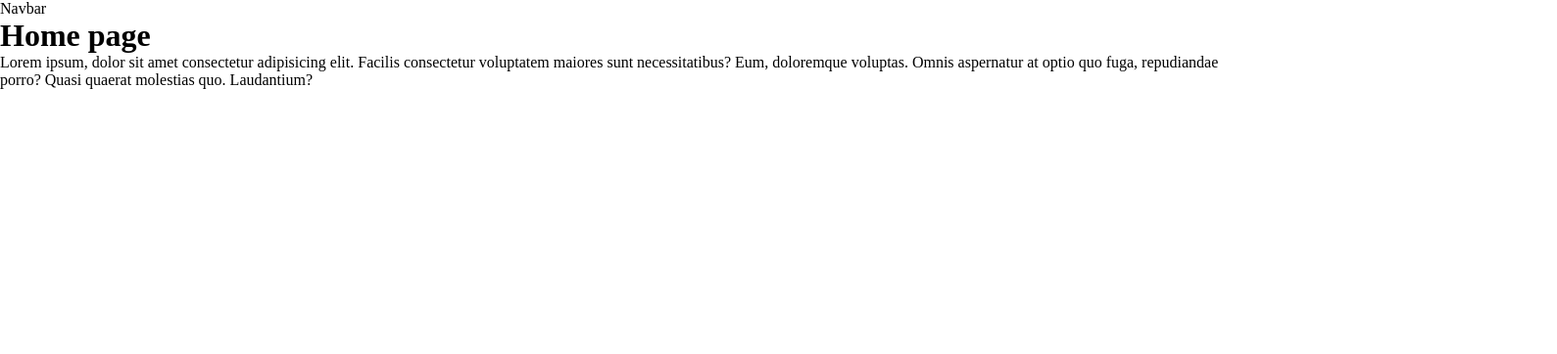
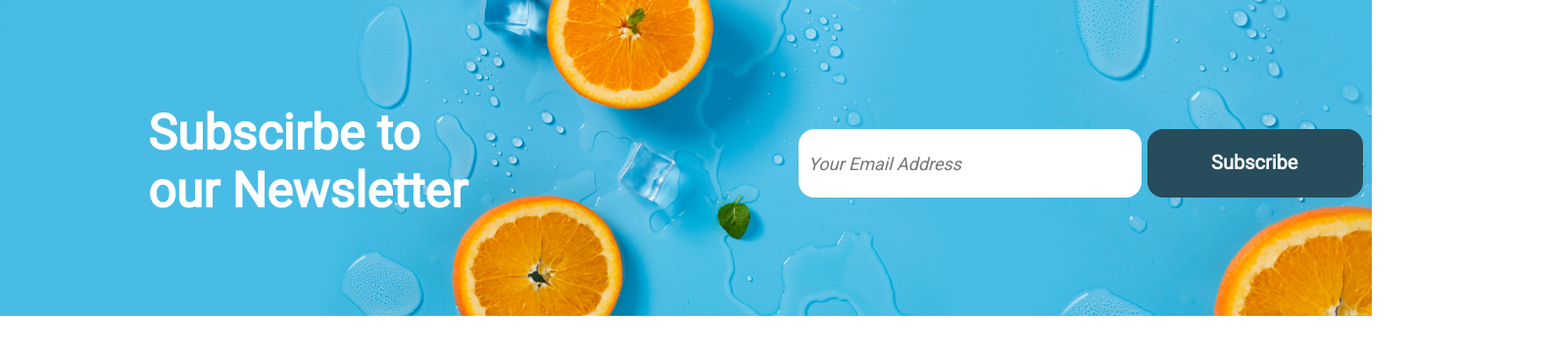
Before and after one commit to BrownEdgar/Organik-food, a React (Vite) app: page / in a window 1280 px wide. Shown: the top 362 px of the page at 98% size, 1589 px wide, since content can reach past the window. Built offline with nearby package versions, Linux system fonts and the light colour scheme.

Commit message:
feature/7010 done

```diff
--- /dev/null
+++ b/src/components/feature/7010/App.css
@@ -0,0 +1,82 @@
+@import url('https://fonts.googleapis.com/css2?family=Roboto&display=swap');
+img {
+  Width: 1400px;
+  Height: 323px;
+  Top: 9981px;
+  Left: 260px;
+}
+
+.container {
+  Width: 2084px;
+  Height: 739px;
+  Top: 9635px;
+  Left: -93px;
+}
+
+.section {
+  Width: 1258px;
+  Height: 113px;
+  Left: 331px;
+  Gap: 326px;
+  position: absolute;
+}
+
+.section-box1 {
+  Width: 357px;
+  Height: 113px;
+  top: -220px;
+  left: -180px;
+  position: absolute;
+}
+
+.p {
+  position: absolute;
+  font-family: Roboto;
+  right: 30px;
+  font-weight: 800;
+  font-size: 50px;
+  Line-height: 58.59px;
+  color: #FFFFFF;
+}
+
+.email {
+  Width: 350px;
+  Height: 70px;
+  border-radius: 16px;
+  position: absolute;
+  top: -195px;
+  left: 484px;
+  font-family: Roboto;
+  font-weight: 400;
+  font-style: italic;
+  line-height: 21.09px;
+  padding: 10px;
+  border: none;
+  color: #ABABAB;
+  font-size:18px ;
+}
+
+.section-button {
+  Width: 220px;
+  Height: 70px;
+  border-radius: 16px;
+  Padding: 28px 47px 29px 47px;
+  Gap: 10px;
+  background-color: #274C5B;
+  position: absolute;
+  top: -195px;
+  left: 840px;
+  border: none;
+  cursor: pointer;
+}
+
+.Subscribe {
+  color: #FFFFFF;
+  font-family: Roboto;
+  font-weight: 700;
+  font-size: 20px;
+  line-height: 24px;
+  position: absolute;
+  top: 22px;
+  left: 65px;
+}
--- /dev/null
+++ b/src/components/feature/7010/App.jsx
@@ -0,0 +1,16 @@
+import './App.css'
+
+export default function App() {
+  return (
+    <div className='container'>
+      <img src="./background.jpg" alt="background" />
+      <div className='section'>
+           <div className='section-box1'>
+             <p className='p'>Subscirbe to our Newsletter</p>
+           </div>
+           <input type="email" className='email' placeholder='Your Email Address'/>
+           <button className='section-button'><p className='Subscribe'>Subscribe</p></button>
+      </div>
+    </div>
+  )
+}
--- a/src/main.jsx
+++ b/src/main.jsx
@@ -1,5 +1,5 @@
 import ReactDOM from 'react-dom/client'
-import App from './App.jsx'
+import App from './components/feature/7010/App.jsx'
 import './index.css'
 import { Provider } from 'react-redux'
 import store from './app/store.js'
```
Also changed, not shown: public/background.jpg (added).
